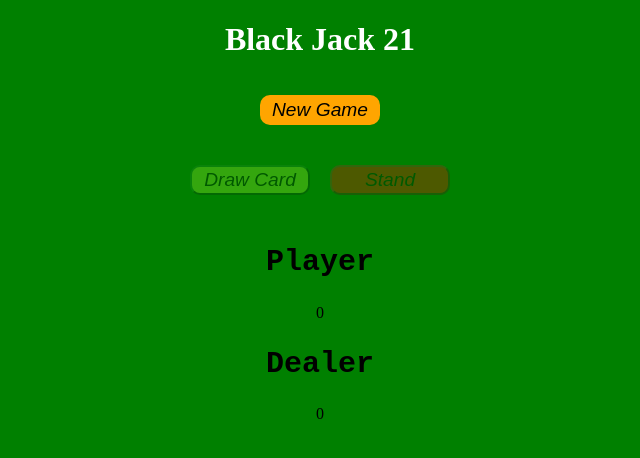
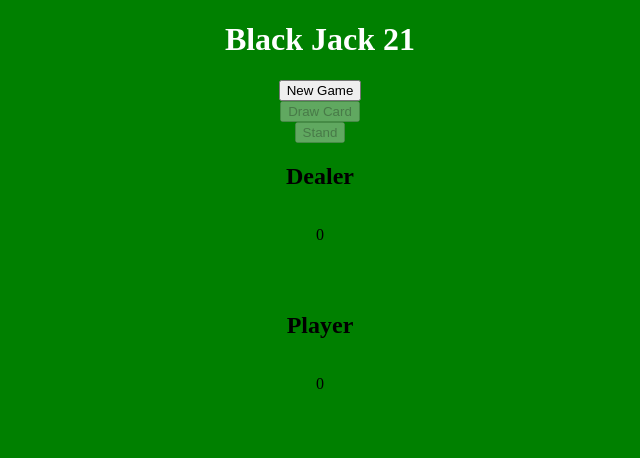
Before and after one commit to gilbertosantana24/black_jack21, a React (Create React App) app: page / in a window 1280 px wide. Shown: the top 458 px of the page, without its empty margins (320-960 px from the left). Built offline with nearby package versions, Linux system fonts and the light colour scheme.

Commit message:
Restructured proyect

```diff
--- a/src/App.js
+++ b/src/App.js
@@ -1,93 +1,78 @@
 import "./App.css";
-import { useState, useRef, useEffect } from "react";
+import { useState } from "react";
+import { Dealer } from "./Components/Dealer";
+import { Buttons } from "./Components/Buttons";
+import { Player } from "./Components/Player";
+import { drawCard } from "./gameMethods/drawCard";
 import { buildMaze } from "./gameMethods/buildMaze";
-import { drawCard } from "./gameMethods/drawCard";
-import { startGame } from "./gameMethods/startGame";
-import { setBlocks } from "./gameMethods/setBlocks";
-import { updateDealerScore } from "./gameMethods/updateDealerScore";
-import { updatePlayerScore } from "./gameMethods/updatePlayerScore";
-import { Dealer } from "./Components/Dealer";
 
 function App() {
-  const [maze, setMaze] = useState();
+  const [maze, setMaze] = useState([
+    {
+      shape: "",
+      value: 0,
+    },
+  ]);
   const [playerScore, setPlayerScore] = useState(0);
   const [dealerScore, setDealerScore] = useState(0);
-  const [playerBlock, setPlayerBlock] = useState(<></>);
-  const [dealerBlock, setDealerBlock] = useState(<></>);
-  const [gameButtons, setGameButtons] = useState(false);
-  const dealerScoreRef = useRef(0);
+  const [playerResult, setPlayerResult] = useState("");
+  const [dealerResult, setDealerResult] = useState("");
+  const [lock, setLock] = useState(true);
+
+  const handleNewGame = () => {
+    //Build new maze
+    setMaze(buildMaze());
+    // Set the player and dealer score to 0
+    setDealerScore(0);
+    setPlayerScore(0);
+    // Erase the player and dealer result
+    setPlayerResult("");
+    setDealerResult("");
+    // Lock the buttons
+    setLock(false);
+  };
+
+  const handleDrawCard = () => {
+    //draw a card from maze
+    var card = drawCard(maze, setMaze);
+    // Add it to the player score
+    setPlayerScore((score) => {
+      return card.value + score;
+    });
+  };
+
+  //Placeholder from now
+  const handleStand = () => {
+    //Lock the buttons
+    setLock(true);
+
+    if (playerScore == dealerScore) {
+      setPlayerResult("Push!");
+    } else if (playerScore > dealerScore) {
+      setPlayerResult("Player Wins!");
+      setDealerResult("Dealer Lost");
+    } else {
+      setPlayerResult("You Lost");
+      setDealerResult("Dealer Wins");
+    }
+
+    setPlayerResult("You won");
+  };
 
   return (
     <div className="App">
       <h1 className="title">Black Jack 21 </h1>
       <div className="play-area">
-      <button className="New_btn"
-        disabled={gameButtons}
-        onClick={() =>
-          startGame(
-            setMaze,
-            buildMaze,
-            setPlayerScore,
-            setDealerScore,
-            setPlayerBlock,
-            setDealerBlock,
-            dealerScoreRef,
-            setGameButtons
-          )
-        }
-      >
-        New Game
-      </button>
+        <Buttons
+          lock={lock}
+          handleNewGame={handleNewGame}
+          handleDrawCard={handleDrawCard}
+          handleStand={handleStand}
+        />
+        <Dealer dealerScore={dealerScore} dealerResult={dealerResult} />
+        <Player playerScore={playerScore} playerResult={playerResult} />
 
-      {/* USER CLICKABLE BUTTONS */}
-      <div className="game_btns">
-      <button className="draw_btn"
-        disabled={!gameButtons}
-        onClick={() => {
-          updatePlayerScore(
-            maze,
-            setMaze,
-            drawCard,
-            setPlayerScore,
-            playerScore,
-            dealerScore,
-            setBlocks,
-            setDealerBlock,
-            setPlayerBlock
-          );
-        }}
-      >
-        Draw Card
-      </button>
-      <button className="stand_btn"
-        disabled={!gameButtons}
-        onClick={() => {
-          setGameButtons(false);
-          updateDealerScore(
-            setDealerScore,
-            setBlocks,
-            dealerScoreRef,
-            maze,
-            setMaze,
-            playerScore,
-            setPlayerBlock,
-            setDealerBlock
-          );
-        }}
-      >
-        Stand
-      </button>
-      </div> {/* END OF USER CLICKABLE BUTTONS */}
-
-      {/* PLAY AREA */}
-      <h2 className="player_title">Player</h2>
-      <>{playerScore}</>
-      <>{playerBlock}</>
-      <h2 className="dealer_title">Dealer</h2>
-      <Dealer score={dealerScore}></Dealer>
-      <>{dealerBlock}</> {/* END OF PLAY AREA */}
-
-
+        {/* END OF PLAY AREA */}
       </div>
     </div>
   );
--- /dev/null
+++ b/src/Components/Buttons.js
@@ -0,0 +1,28 @@
+export function Buttons(props) {
+ return <>
+    <button
+    disabled = {!props.lock}
+      onClick={() => {
+        props.handleNewGame();
+      }}
+    >
+      New Game
+    </button>
+    <button
+    disabled={props.lock}
+      onClick={() => {
+        props.handleDrawCard();
+      }}
+    >
+      Draw Card
+    </button>
+    <button
+    disabled={props.lock}
+      onClick={() => {
+        props.handleStand();
+      }}
+    >
+      Stand
+    </button>
+  </>;
+}
--- a/src/Components/Dealer.js
+++ b/src/Components/Dealer.js
@@ -1,3 +1,9 @@
-export  function Dealer(props) {
-    return <>{props.score}</>;
-  }
+export function Dealer(props) {
+  return (
+    <>
+     <h2>Dealer</h2>
+     <p>{props.dealerScore}</p>
+     <p>{props.dealerResult}</p>
+    </>
+  );
+}
--- /dev/null
+++ b/src/Components/Player.js
@@ -0,0 +1,11 @@
+export function Player(props){
+
+    return <>
+
+    <h2>Player</h2>
+    <p>{props.playerScore}</p>
+    <p>{props.playerResult}</p>
+
+    </>
+
+}
--- a/src/gameMethods/setBlocks.js
+++ /dev/null
@@ -1,50 +0,0 @@
-export const setBlocks = (player, setPlayerBlock, dealer, setDealerBlock) => {
-console.log("i made it")
-//Tie
-    if(player == dealer){
-      setPlayerBlock(
-        <h2>Tie</h2>
-
-      )
-    }
-
-    //Check if player passed
-    else if(player > 21){
-      setPlayerBlock(
-        <h2>Player Loses!</h2>
-      )
-      setDealerBlock(
-        <h2>Dealer Wins!</h2>
-      )
-    }
-    //Check if dealer passed
-    else if(dealer > 21){
-      setPlayerBlock(
-        <h2>Player Wins!</h2>
-      )
-      setDealerBlock(
-        <h2>Dealer Loses!</h2>
-      )
-    }
-
-    //Check if player beat dealer
-    else if (player > dealer){
-      setPlayerBlock(
-        <h2>Player Wins!</h2>
-      )
-      setDealerBlock(
-        <h2>Dealer Loses!</h2>
-      )
-    }
-    else if (dealer > player){
-      setPlayerBlock(
-        <h2>Player Loses!</h2>
-      )
-      setDealerBlock(
-        <h2>Dealer Wins!</h2>
-      )
-    }
-
-
-
-  }
--- a/src/gameMethods/startGame.js
+++ /dev/null
@@ -1,19 +0,0 @@
-export const startGame = (
-  setMaze,
-  buildMaze,
-  setPlayerScore,
-  setDealerScore,
-  setPlayerBlock,
-  setDealerBlock,
-  dealerScoreRef,
-  setGameButtons
-) => {
-  setMaze(buildMaze());
-
-  setPlayerScore(0);
-  setDealerScore(0);
-  setPlayerBlock(<></>);
-  setDealerBlock(<></>);
-  dealerScoreRef.current = 0;
-  setGameButtons(true)
-};
--- a/src/gameMethods/updateDealerScore.js
+++ /dev/null
@@ -1,18 +0,0 @@
-import { drawCard } from "./drawCard";
-export const updateDealerScore = (
-  setDealerScore,
-  setBlocks,
-  dealerScoreRef,
-  maze,
-  setMaze,
-  playerScore,
-  setPlayerBlock,
-  setDealerBlock
-) => {
-  while (dealerScoreRef.current < 17) {
-    var card = drawCard(maze, setMaze);
-    dealerScoreRef.current += card.value;
-    setDealerScore(dealerScoreRef.current);
-  }
-  setBlocks(playerScore, setPlayerBlock, dealerScoreRef.current, setDealerBlock);
-};
--- a/src/gameMethods/updatePlayerScore.js
+++ /dev/null
@@ -1,11 +0,0 @@
-export const updatePlayerScore = (maze, setMaze,drawCard,setPlayerScore,playerScore,dealer,setBlocks,setDealerBlock,setPlayerBlock) => {
-    const card = drawCard(maze, setMaze);
-    setPlayerScore(() => {
-      if (playerScore + card.value <= 21) {
-        return playerScore + card.value;
-      } else {
-        setBlocks(playerScore, setPlayerBlock, dealer, setDealerBlock);
-        return playerScore + card.value;
-      }
-    });
-  };
```
